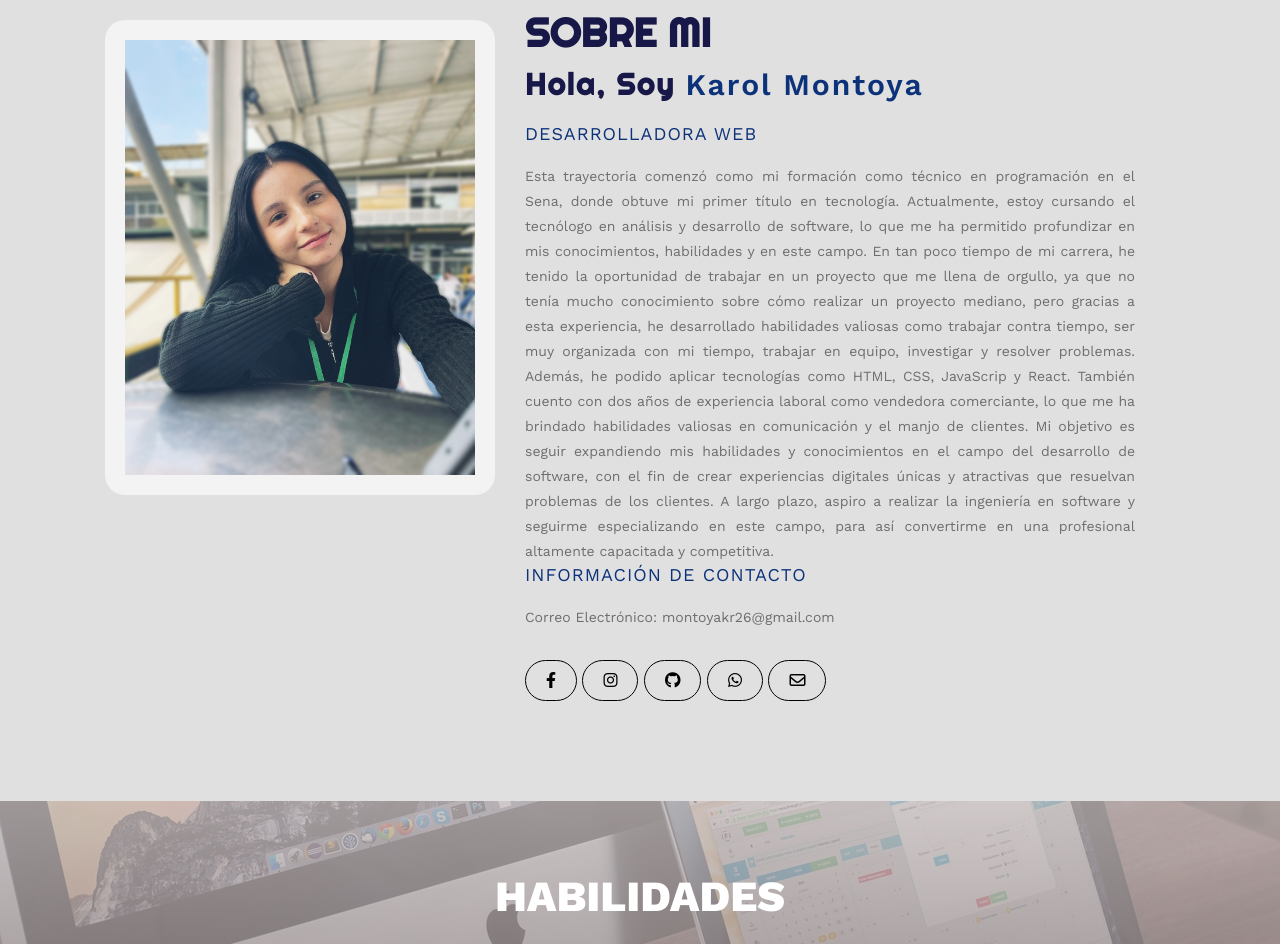
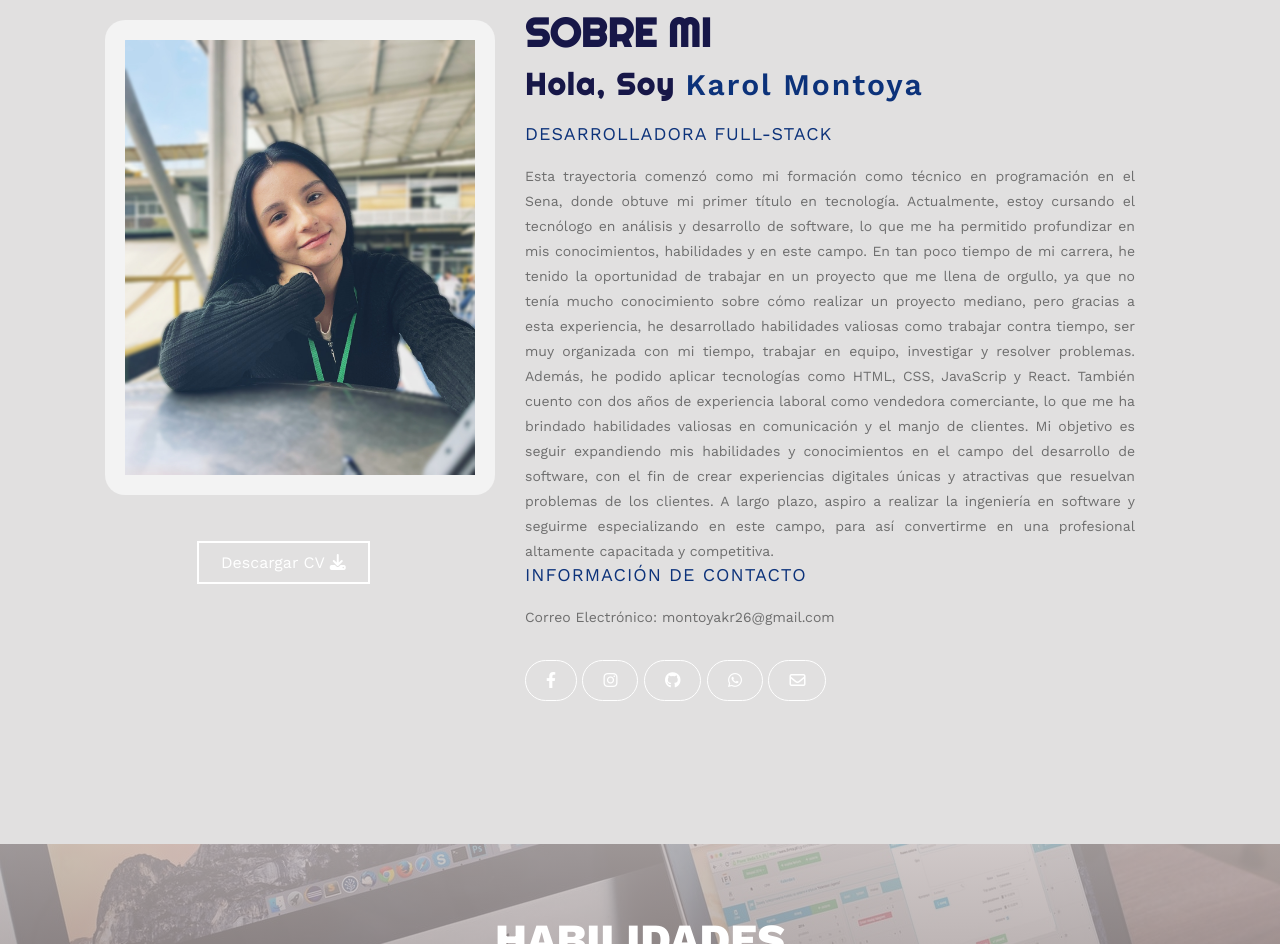
Before and after one commit to karolM254/Portafolio_Personal, a plain HTML site: page Portafolio_Personal/index.html in a window 1280 px wide. Shown: the part 880-1824 px from the top of the page. Drawn offline with nearby package versions, Linux system fonts and the light colour scheme.

Commit message:
El portafolio esta listo

```diff
--- a/Portafolio_Personal/css/style.css
+++ b/Portafolio_Personal/css/style.css
@@ -232,21 +232,55 @@ body.drak #sobremi .sobremi p{
     color: #fff;
 }
 
-#sobremi .sobremi a {
+#sobremi .sobremi .icons {
     display: inline-block;
     text-decoration: none;
-    color: #000;
+    color: #fff;
     border-radius: 30px;
-    border: 1px solid #000;
     padding: 10px 20px;
     margin-top: 30px;
     transition: .5s;
+    border: 1px solid #fff;
 }
 
 #sobremi .sobremi  .redes a:hover {
     color: #fff;
     background-color: #062766;
     border: 1px solid #fff;
+}
+
+.sobremi a{
+    text-decoration: none;
+}
+
+.sobremi button{
+    cursor: pointer;
+    background-color: transparent;
+    border: 2px solid #fff;
+    width: fit-content;
+    display: block;
+    /* margin: 10px auto; */
+    padding: 10px 22px;
+    font-size: 16px;
+    color: #fff;
+    position: relative;
+    z-index: 10;
+    right: 20.5em;
+    top: -10em;
+}
+
+.sobremi button .overlay{
+    position: absolute;
+    top: 0;
+    left: 0;
+    width: 0;
+    height: 100%;
+    background-color: #062766;
+    z-index: -1;
+    transition: 1s;
+}
+.sobremi button:hover .overlay{
+    width: 100%;
 }
 
 /* Habilidades */
--- a/Portafolio_Personal/index.html
+++ b/Portafolio_Personal/index.html
@@ -45,7 +45,7 @@
             </div>
             <!-- Nombre y ocupación -->
             <h1>Karol Andrea Montoya Rendón</h1>
-            <h2>Desarrolladora Web</h2>
+            <h2>Desarrolladora full-stack</h2>
         </div>
     </section>
 
@@ -59,19 +59,25 @@
         <div class="sobremi">
             <p class="titulo-seccion">SOBRE MI</p>
             <h2>Hola, Soy <span>Karol Montoya</span> </h2>
-            <h3>Desarrolladora Web</h3>
+            <h3>Desarrolladora full-stack</h3>
             <p>Esta trayectoria comenzó como mi formación como técnico en programación en el Sena, donde obtuve mi primer título en tecnología. Actualmente, estoy cursando el tecnólogo en análisis y desarrollo de software, lo que me ha permitido profundizar en mis conocimientos, habilidades y en este campo. En tan poco tiempo de mi carrera, he tenido la oportunidad de trabajar en un proyecto que me llena de orgullo, ya que no tenía mucho conocimiento sobre cómo realizar un proyecto mediano, pero gracias a esta experiencia, he desarrollado habilidades valiosas como trabajar contra tiempo, ser muy organizada con mi tiempo, trabajar en equipo, investigar y resolver problemas. Además, he podido aplicar tecnologías como HTML, CSS, JavaScrip y React. También cuento con dos años de experiencia laboral como vendedora comerciante, lo que me ha brindado habilidades valiosas en comunicación y el manjo de clientes. Mi objetivo es seguir expandiendo mis habilidades y conocimientos en el campo del desarrollo de software, con el fin de crear experiencias digitales únicas y atractivas que resuelvan problemas de los clientes. A largo plazo, aspiro a realizar la ingeniería en software y seguirme especializando en este campo, para así convertirme en una profesional altamente capacitada y competitiva.</p>
 
             <!-- Información de contacto y enlaces a redes sociales -->
             <div class="redes">
                 <h3>Información de Contacto</h3>
                 <p>Correo Electrónico: montoyakr26@gmail.com</p>
-                <a href="https://www.facebook.com/profile.php?id=100005707395499&mibextid=ZbWKwL"><i class="fa-brands fa-facebook-f"></i></a>
-                <a href="https://www.instagram.com/karol_montoya.11?igsh=MWNiajJmODlsZm8xaA=="><i class="fa-brands fa-instagram"></i></a>
-                <a href="https://github.com/karolM254" target="_blank"><i class="fa-brands fa-github"></i></a>
-                <a href="https://walink.co/9dd20d"><i class="fa-brands fa-whatsapp"></i></a>
-                <a href="mailto:montoyakr26@gmail.com"><i class="fa-regular fa-envelope"></i></a>
+                <a href="https://www.facebook.com/profile.php?id=100005707395499&mibextid=ZbWKwL" class="icons"><i class="fa-brands fa-facebook-f"></i></a>
+                <a href="https://www.instagram.com/karol_montoya.11?igsh=MWNiajJmODlsZm8xaA==" class="icons"><i class="fa-brands fa-instagram"></i></a>
+                <a href="https://github.com/karolM254" target="_blank" class="icons"><i class="fa-brands fa-github"></i></a>
+                <a href="https://walink.co/9dd20d" class="icons"><i class="fa-brands fa-whatsapp"></i></a>
+                <a href="mailto:montoyakr26@gmail.com" class="icons"><i class="fa-regular fa-envelope"></i></a>
             </div>
+            <a href="../Portafolio_Personal/downloads/Hoja_de_Vida_Karol_Montoya.pdf" download="Mi_CV.pdf" >
+                <button>
+                    Descargar CV <i class="fa-solid fa-download"></i>
+                    <span class="overlay"></span>
+                </button>
+            </a>
         </div>
     </section>
 
```
Also changed, not shown: 1 other file.
